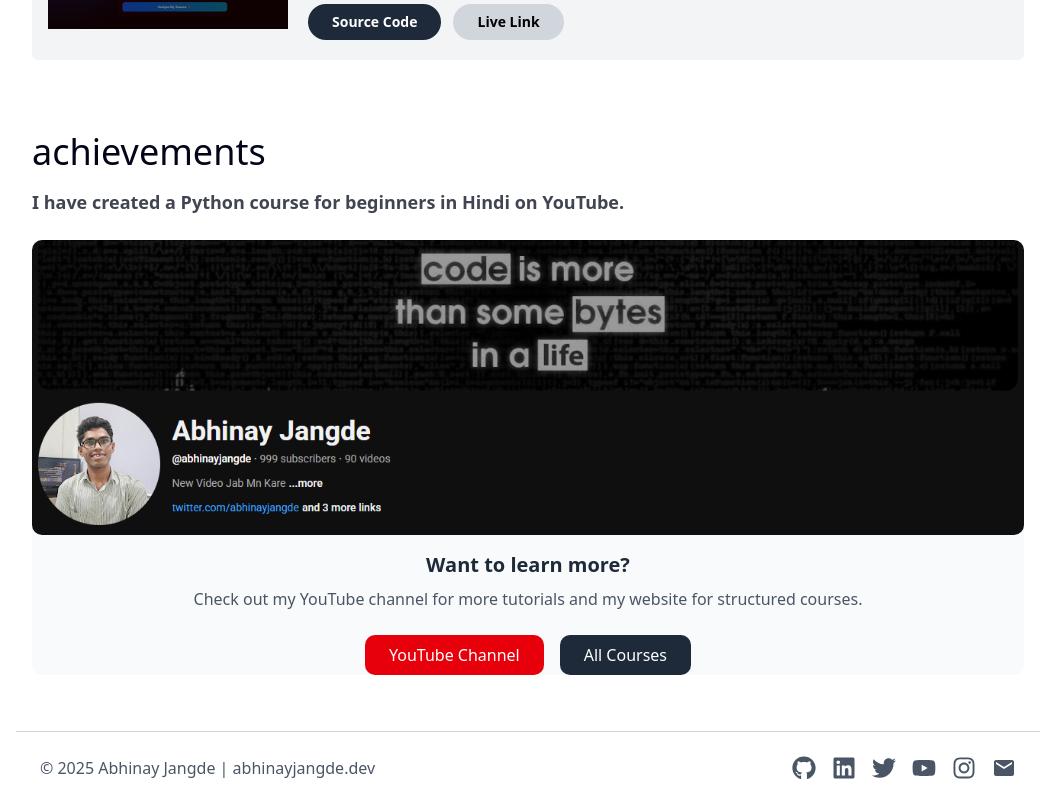
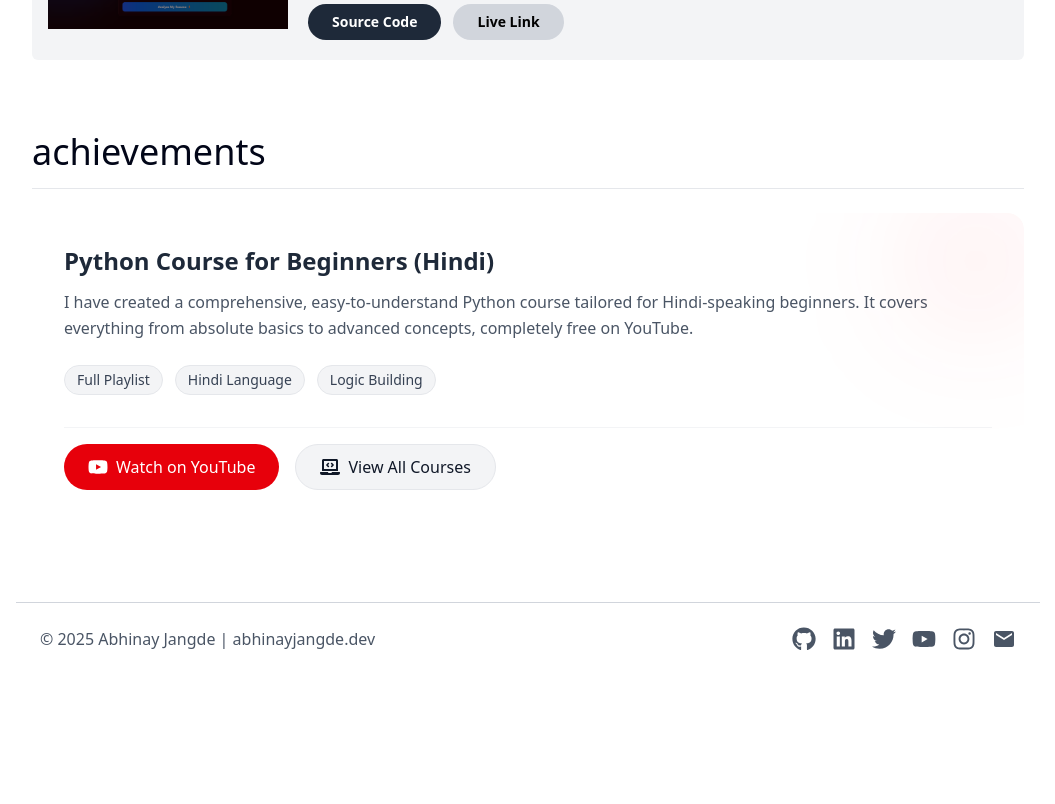
Before and after one commit to abhinayjangde/portfolio, a Next.js app: page / in a window 1280 px wide. Shown: the part 1755-2559 px from the top of the page, without its empty margins (112-1167 px from the left). After the commit the page ends 2430 px from the top, so only its background shows below. Built offline with nearby package versions, Linux system fonts and the light colour scheme.

Commit message:
feat: add Achievements component displaying educational course details and links.

```diff
--- a/components/Achievements.tsx
+++ b/components/Achievements.tsx
@@ -1,47 +1,70 @@
 import Link from "next/link";
-import Image from "next/image";
+import { FaYoutube, FaLaptopCode, FaStar } from "react-icons/fa";
 
 export default function Achievements() {
     return (
-        <section className="my-4">
-            <h2 className="text-3xl md:text-4xl my-4 md:border-none border-b-gray-200">
+        <section className="my-10">
+            <div className="flex items-center gap-3 mb-6 border-b border-gray-200 dark:border-gray-800 pb-4">
+
+                <h2 className="text-3xl md:text-4xl">
                     achievements
                 </h2>
-            <p className="font-semibold text-sm md:text-lg opacity-75">
-                {" "}
-                I have created a Python course for beginners in Hindi on
-                YouTube.
-            </p>
-            <section className="">
-                <div className="mt-6 text-center bg-gray-50 dark:bg-neutral-900 rounded-lg">
+            </div>
 
-                    <Image src={"/yt.png"} alt="" width={1300} height={386} className="rounded-lg" />
-                    <h3 className="text-xl mt-4 font-bold mb-2 text-gray-800 dark:text-gray-100">
-                        Want to learn more?
+            <div className="grid grid-cols-1 gap-6">
+                {/* Achievement Card */}
+                <div className="card-gradient-border group">
+                    <div className="bg-white dark:bg-neutral-900 p-8 rounded-2xl relative overflow-hidden h-full flex flex-col justify-between z-10 transition-colors">
+                        {/* Background subtle glow */}
+                        <div className="absolute top-0 right-0 -mt-4 -mr-4 w-32 h-32 bg-red-500/10 rounded-full blur-3xl group-hover:bg-red-500/20 transition-all duration-500"></div>
+
+                        <div>
+
+
+                            <h3 className="text-2xl font-bold mb-3 text-gray-800 dark:text-gray-100">
+                                Python Course for Beginners (Hindi)
                             </h3>
-                    <p className="text-gray-600 dark:text-gray-400 mb-6">
-                        Check out my YouTube channel for more tutorials and my
-                        website for structured courses.
+
+                            <p className="text-gray-600 dark:text-gray-400 mb-6 leading-relaxed">
+                                I have created a comprehensive, easy-to-understand Python course tailored for Hindi-speaking beginners.
+                                It covers everything from absolute basics to advanced concepts, completely free on YouTube.
                             </p>
 
-                     <div className="flex flex-wrap justify-center gap-4">
+                            <div className="flex flex-wrap gap-3 mb-8">
+                                <span className="bg-gray-100 dark:bg-neutral-800 text-gray-700 dark:text-gray-300 px-3 py-1 rounded-full text-sm font-medium border border-gray-200 dark:border-gray-700">
+                                    Full Playlist
+                                </span>
+                                <span className="bg-gray-100 dark:bg-neutral-800 text-gray-700 dark:text-gray-300 px-3 py-1 rounded-full text-sm font-medium border border-gray-200 dark:border-gray-700">
+                                    Hindi Language
+                                </span>
+                                <span className="bg-gray-100 dark:bg-neutral-800 text-gray-700 dark:text-gray-300 px-3 py-1 rounded-full text-sm font-medium border border-gray-200 dark:border-gray-700">
+                                    Logic Building
+                                </span>
+                            </div>
+                        </div>
+
+                        <div className="flex flex-wrap gap-4 pt-4 border-t border-gray-100 dark:border-neutral-800">
                             <Link
                                 href="https://www.youtube.com/@abhinayjangde"
                                 target="_blank"
-                            className="flex items-center gap-2 bg-red-600 hover:bg-red-700 text-white px-6 py-2 rounded-lg font-medium transition-colors"
+                                className="flex items-center gap-2 bg-red-600 hover:bg-red-700 text-white px-6 py-2.5 rounded-full font-medium transition-all duration-300 hover:shadow-lg hover:shadow-red-500/30 hover:-translate-y-1"
                             >
-                            <span>YouTube Channel</span>
+                                <FaYoutube className="text-xl" />
+                                <span>Watch on YouTube</span>
                             </Link>
+
                             <Link
                                 href="https://www.codebhaiya.com/courses"
                                 target="_blank"
-                            className="flex items-center gap-2 bg-gray-800 hover:bg-gray-900 dark:bg-gray-700 dark:hover:bg-gray-600 text-white px-6 py-2 rounded-lg font-medium transition-colors"
+                                className="flex items-center gap-2 bg-gray-100 hover:bg-gray-200 dark:bg-neutral-800 dark:hover:bg-neutral-700 text-gray-900 dark:text-white border border-gray-200 dark:border-neutral-700 px-6 py-2.5 rounded-full font-medium transition-all duration-300 hover:shadow-lg hover:-translate-y-1"
                             >
-                            <span>All Courses</span>
+                                <FaLaptopCode className="text-xl" />
+                                <span>View All Courses</span>
                             </Link>
                         </div>
                     </div>
-            </section>
+                </div>
+            </div>
         </section>
     );
 }
```
Lines whose indentation alone changed are shown as unchanged.
